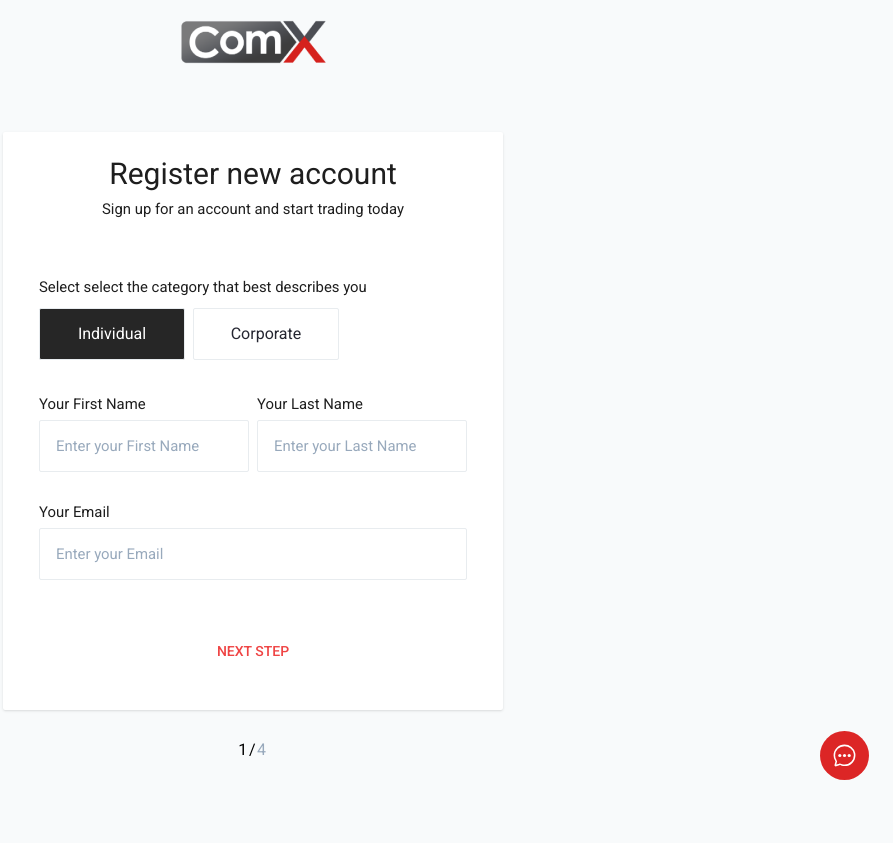
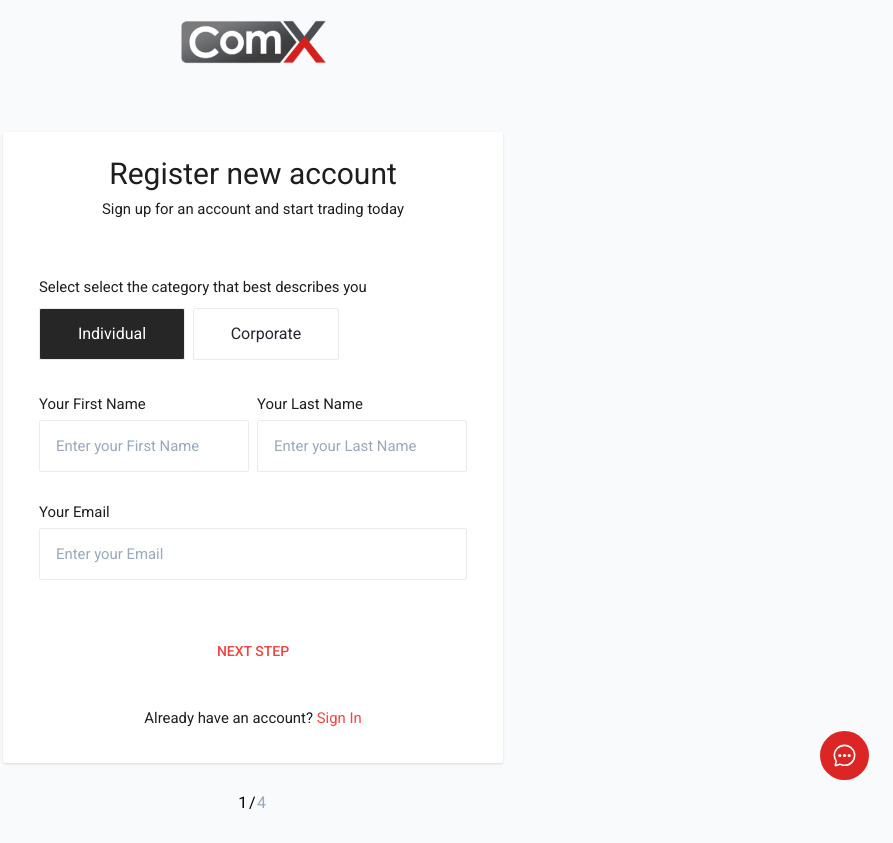
Before and after one commit to Kingrashy12/comx, a Next.js app in the folder frontend/: page /auth/register in a window 1280 px wide. Shown: the whole page, without its empty margins (387-1280 px from the left). Before the commit the page ends 800 px from the top, so only its background shows below. Built offline with nearby package versions, Linux system fonts and the light colour scheme; what nexujs-client would draw is missing.

Commit message:
refactor(auth): add navigation link

```diff
--- a/frontend/components/page/Register.tsx
+++ b/frontend/components/page/Register.tsx
@@ -7,6 +7,7 @@ import { CorpAuth, UserAuth } from "../layout";
 import { useAuthFlow } from "@/context/auth-flow";
 import Status from "../ui/Status";
 import { useAuthRedirect } from "@/hooks/redirect";
+import Link from "next/link";
 
 const Register = () => {
   const { regState, account_type } = useAuthFlow();
@@ -28,6 +29,12 @@ const Register = () => {
         subHeader="Sign up for an account and start trading today"
       >
         <AuthComponent />
+        <p className="font-roboto text font-normal text-center">
+          Already have an account?{" "}
+          <Link className="text-red-500 hover:underline" href="/auth/sign-in">
+            Sign In
+          </Link>
+        </p>
       </AuthCard>
 
       <Status />
--- a/frontend/components/page/SignIn.tsx
+++ b/frontend/components/page/SignIn.tsx
@@ -75,6 +75,12 @@ const SignIn = () => {
       <Button variant="surface" onClick={() => router.back()}>
         Back
       </Button>
+      <p className="font-roboto text mt-1 font-normal text-center">
+        Don&apos;t have an account?{" "}
+        <Link className="text-red-500 hover:underline" href="/auth/register">
+          Register
+        </Link>
+      </p>
     </AuthCard>
   );
 };
```
